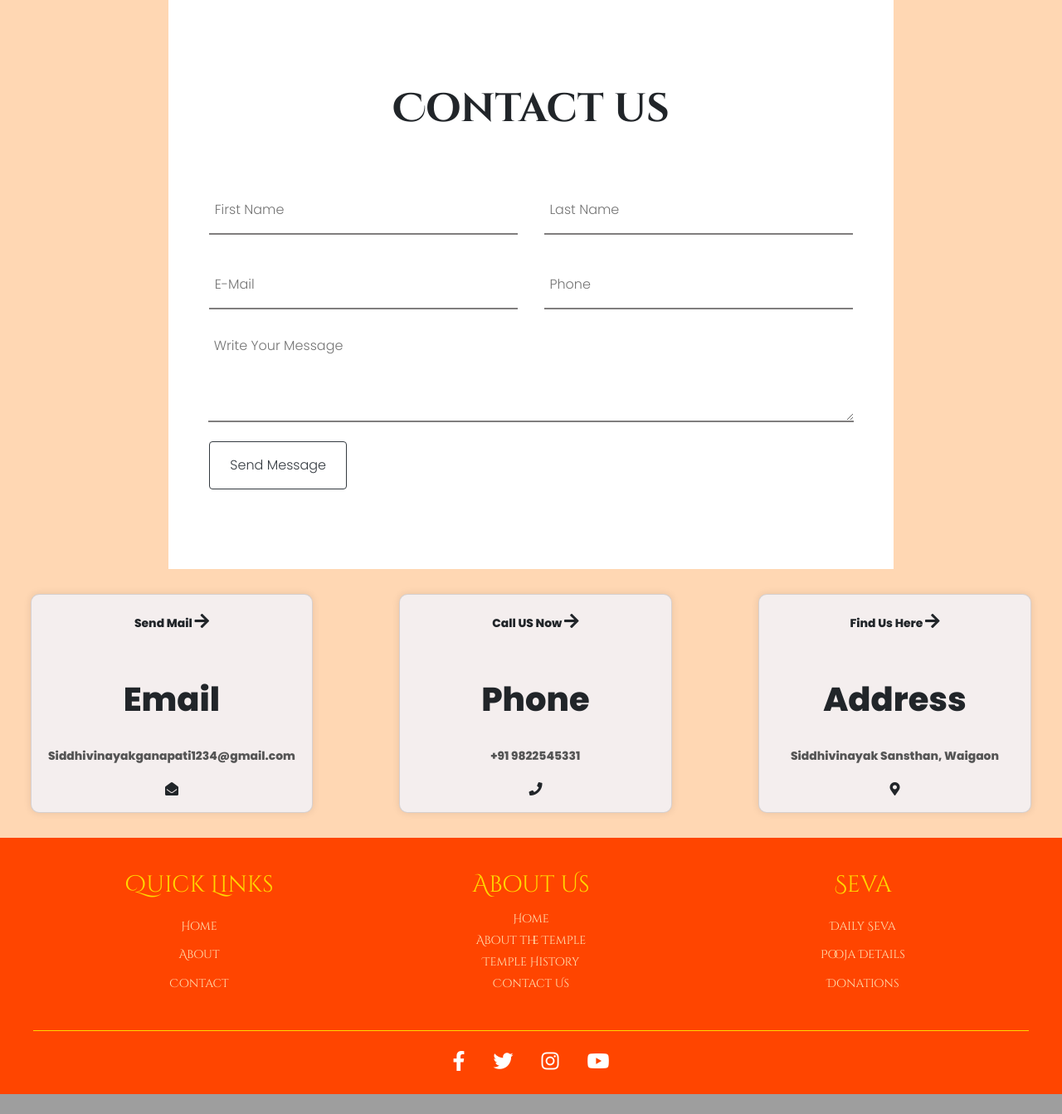
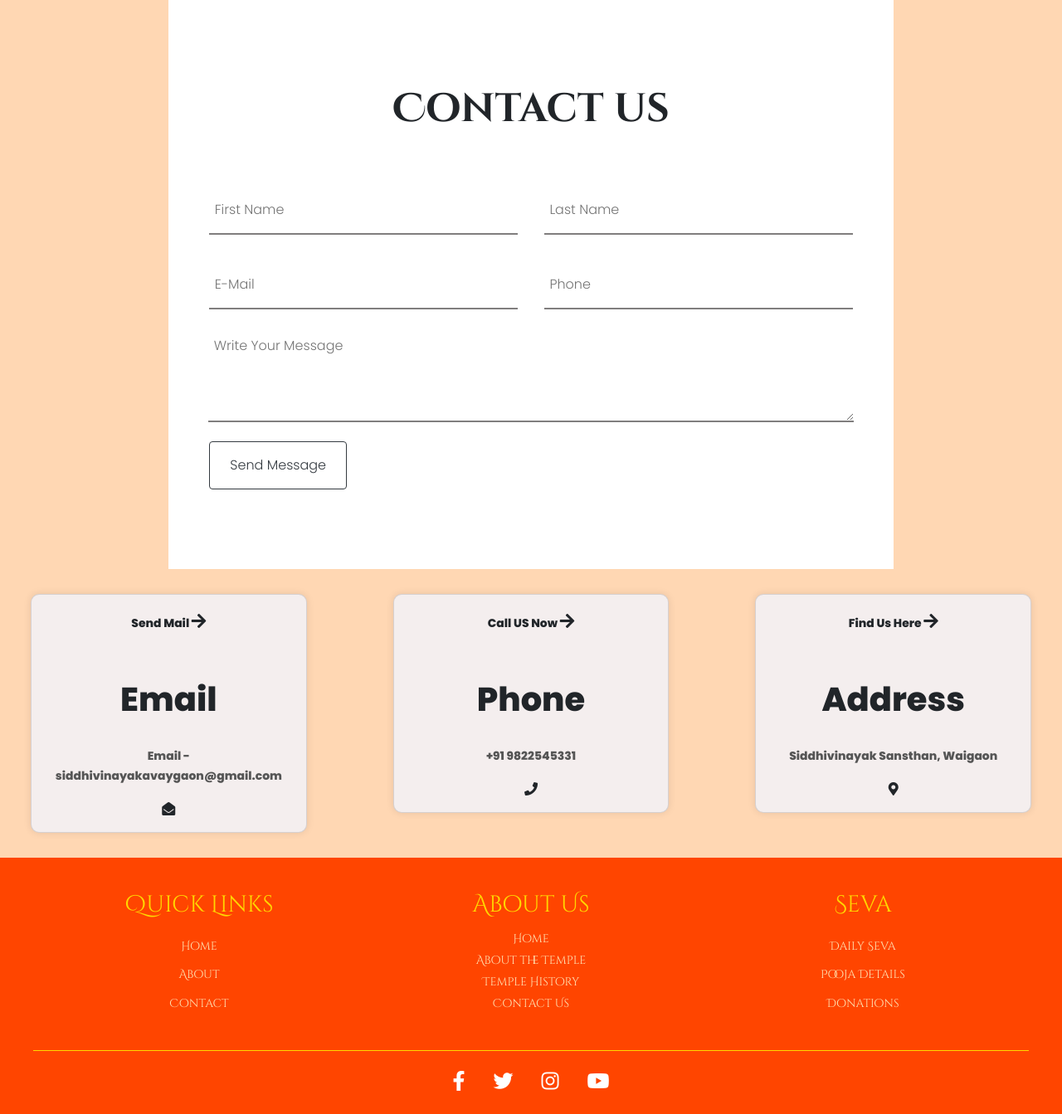
Before and after one commit to SiddhiVinayaka7/temple, a Django app: page /contact/ in a window 1280 px wide. Shown: the part 1578-2921 px from the top of the page at 83% size. Before the commit the page ends 2897 px from the top, so only its background shows below. Run offline with Django 4.2, Linux system fonts and the light colour scheme; some libraries are stand-ins or nearby versions.

Commit message:
Update contact.html

```diff
--- a/templates/English/contact.html
+++ b/templates/English/contact.html
@@ -154,7 +154,7 @@
         <div class="card" style="background-color: rgb(244, 238, 238)">
           <h5><b>Send Mail </b><i class='fa fa-arrow-right'></i></h5>
           <h1>Email</h1><br>
-          <p><b>Siddhivinayakganapati1234@gmail.com
+          <p><b>Email - siddhivinayakavaygaon@gmail.com
             </b></p>
           <i class="fa fa-envelope-open" aria-hidden="true"></i>
         </div>
```
